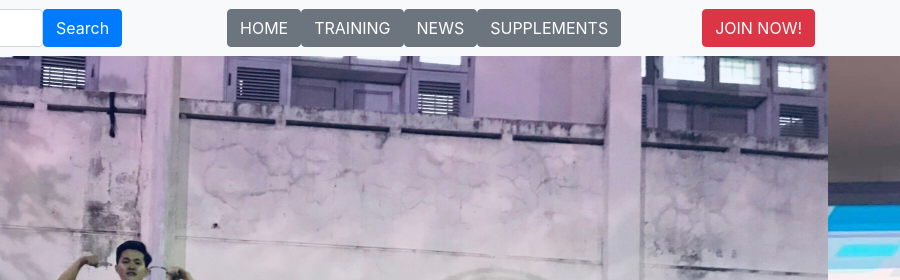
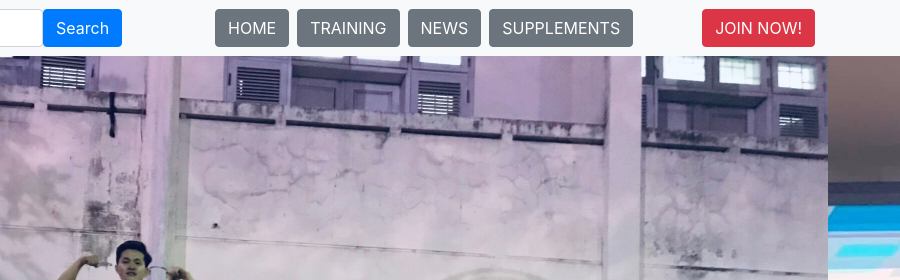
Before and after one commit to tuananh0106/Du_An_SWPTIT, a plain HTML site: page index.html in a window 1280 px wide. Shown: the top 280 px of the page, 380-1280 px from the left. Drawn offline with nearby package versions, Linux system fonts and the light colour scheme.

Commit message:
tanh da them giao dien

```diff
--- a/index.html
+++ b/index.html
@@ -13,7 +13,7 @@
         <nav class="navbar bg-light sticky-top">
             <div class="container">
                 <div class="logo-and-search">
-                    <a href="https://www.facebook.com/ptitstreetworkout">
+                    <a href="https://www.facebook.com/ptitstreetworkout" target="_blank">
                         <img src="texture/image/Clb-icon.jpg" alt="" />
                     </a>
                     <form class="logo-and-search">
@@ -26,7 +26,7 @@
                         <li class="nav-item">
                             <button class="btn btn-secondary">HOME</button>
                         </li>
-                        <li class="nav-item">
+                        <li class="nav-item mr-2 ml-2">
                             <div class="dropdown">
                                 <button class="btn btn-secondary" data-toggle="dropdown">TRAINING</button>
                                 <div class="dropdown-menu">
@@ -44,7 +44,7 @@
                                 </div>
                             </div>
                         </li>
-                        <li class="nav-item">
+                        <li class="nav-item mr-2 ">
                             <button class="btn btn-secondary">NEWS</button>
                         </li>
                         <li class="nav-item">
```
